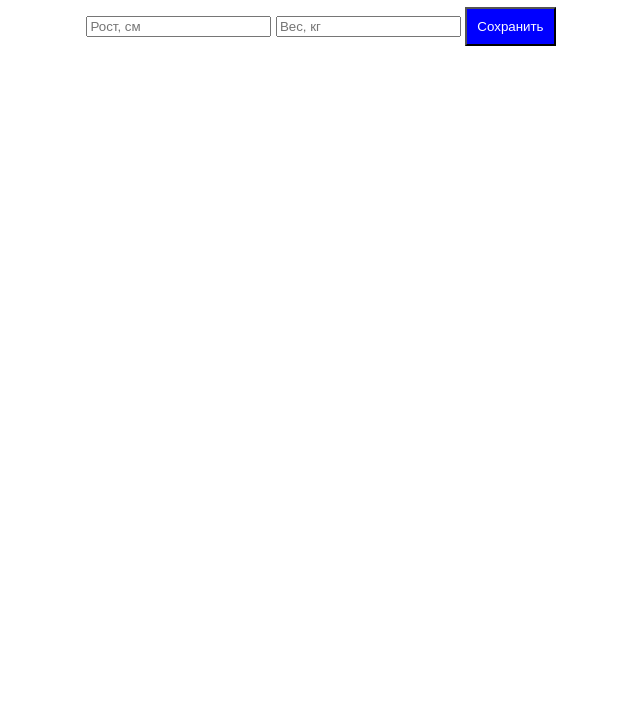
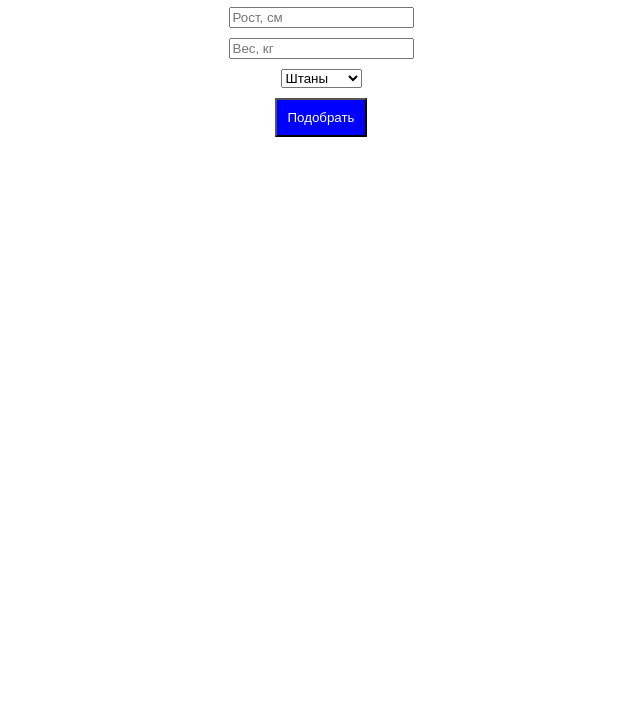
Before and after one commit to Anton1Fedotov/clothing-app, a plain HTML site: page index.html in a window 1280 px wide. Shown: the part 73-800 px from the top of the page, without its empty margins (319-959 px from the left). Drawn offline with Linux system fonts and the light colour scheme.

Commit message:
улучшил визуал формы

```diff
--- a/index.html
+++ b/index.html
@@ -4,13 +4,36 @@
   <title>Подбор одежды</title>
   <style>
     body { font-family: Arial; text-align: center; }
-    button { background: blue; color: white; padding: 10px; }
+    .container { display: flex; flex-direction: column; align-items: center; gap: 10px; }
+    button { background: blue; color: white; padding: 10px; cursor: pointer; }
+    img { max-width: 200px; }
   </style>
 </head>
 <body>
   <h1>Подбор одежды</h1>
-  <input type="number" placeholder="Рост, см">
-  <input type="number" placeholder="Вес, кг">
-  <button onclick="alert('Параметры сохранены!')">Сохранить</button>
+  <div class="container">
+    <input id="height" type="number" placeholder="Рост, см">
+    <input id="weight" type="number" placeholder="Вес, кг">
+    <select id="clothing">
+      <option value="штаны">Штаны</option>
+      <option value="футболку">Футболка</option>
+    </select>
+    <button onclick="showRecommendation()">Подобрать</button>
+    <div id="result"></div>
+  </div>
+
+  <script>
+    function showRecommendation() {
+      const height = document.getElementById('height').value;
+      const weight = document.getElementById('weight').value;
+      const clothing = document.getElementById('clothing').value;
+      const result = document.getElementById('result');
+      if (height && weight) {
+        result.innerHTML = `Рекомендуем ${clothing} для роста ${height} см и веса ${weight} кг`;
+      } else {
+        result.innerHTML = 'Укажите параметры';
+      }
+    }
+  </script>
 </body>
 </html>
```
